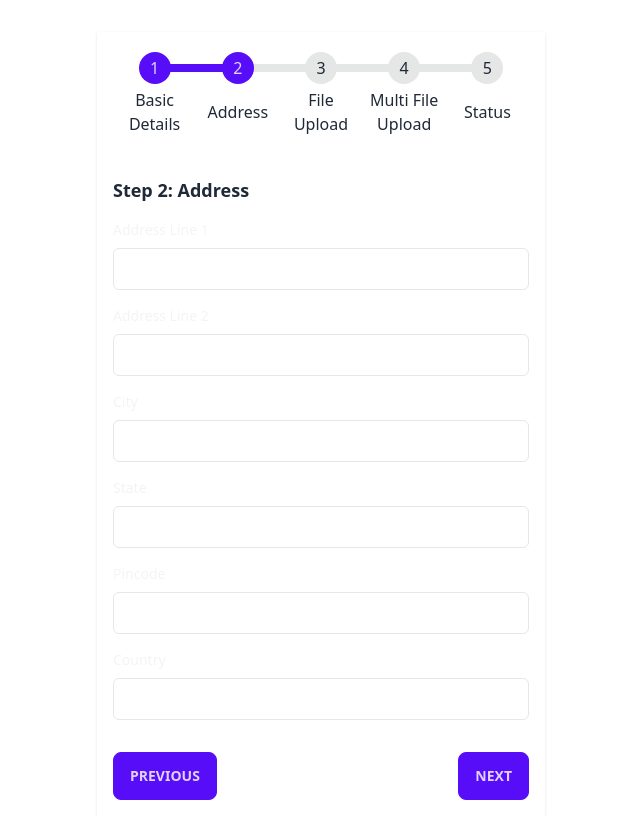
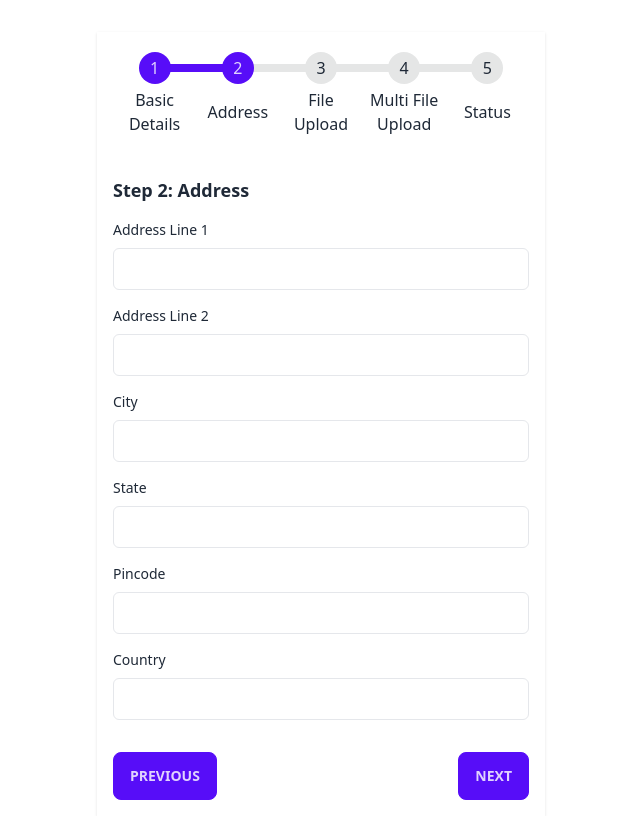
Before and after one commit to karar189/authTypescript, a React (Vite) app: page /form in a window 1280 px wide. Both pictures are taken after typing "Sample", "name@example.com", "5551234" into the empty fields and a click on the button "NEXT". Shown: the whole page, without its empty margins (319-959 px from the left). Built offline with nearby package versions, Linux system fonts and the light colour scheme; no server answers.

Commit message:
add: env management

```diff
--- a/package.json
+++ b/package.json
@@ -13,11 +13,14 @@
     "@react-google-maps/api": "^2.18.1",
     "@types/react-router-dom": "^5.3.3",
     "@vitejs/plugin-react-refresh": "^1.3.6",
+    "dotenv": "^16.3.1",
     "react": "^18.2.0",
     "react-dom": "^18.2.0",
-    "react-router-dom": "^6.13.0"
+    "react-router-dom": "^6.13.0",
+    "react-toastify": "^9.1.3"
   },
   "devDependencies": {
+    "@types/node": "^20.3.1",
     "@types/react": "^18.0.37",
     "@types/react-dom": "^18.0.11",
     "@typescript-eslint/eslint-plugin": "^5.59.0",
--- a/src/components/Form.tsx
+++ b/src/components/Form.tsx
@@ -1,4 +1,6 @@
 import React, { useEffect, useState } from "react";
+import { ToastContainer, toast } from "react-toastify";
+import "react-toastify/dist/ReactToastify.css";
 
 const MultiStepForm = () => {
   const [step, setStep] = useState(1);
@@ -13,7 +15,6 @@ const MultiStepForm = () => {
   const [country, setCountry] = useState("");
   const [file, setFile] = useState<File | null>(null);
   const [multiFiles, setMultiFiles] = useState<File[]>([]);
-  //   const [geolocationStatus, setGeolocationStatus] = useState("");
   const [isFormSubmitted, setIsFormSubmitted] = useState(false);
 
   const handleSubmit = (e: React.FormEvent<HTMLFormElement>) => {
@@ -70,21 +71,21 @@ const MultiStepForm = () => {
   const [geolocationStatus, setGeolocationStatus] = useState("");
   const [locationAddress, setLocationAddress] = useState("");
 
-  const getLocationAddress = (
-    latitude: number | google.maps.LatLng | google.maps.LatLngLiteral,
-    longitude: number | boolean | null | undefined
-  ) => {
-    const geocoder = new window.google.maps.Geocoder();
-    const latLng = new window.google.maps.LatLng(latitude, longitude);
+  // const getLocationAddress = (
+  //   latitude: number | google.maps.LatLng | google.maps.LatLngLiteral,
+  //   longitude: number | boolean | null | undefined
+  // ) => {
+  //   const geocoder = new window.google.maps.Geocoder();
+  //   const latLng = new window.google.maps.LatLng(latitude, longitude);
 
-    geocoder.geocode({ location: latLng }, (results, status) => {
-      if (status === window.google.maps.GeocoderStatus.OK) {
-        if (results) {
-          setLocationAddress(results[0].formatted_address);
-        }
-      }
-    });
-  };
+  //   geocoder.geocode({ location: latLng }, (results, status) => {
+  //     if (status === window.google.maps.GeocoderStatus.OK) {
+  //       if (results) {
+  //         setLocationAddress(results[0].formatted_address);
+  //       }
+  //     }
+  //   });
+  // };
 
   // Function to handle geolocation success
   const handleGeolocationSuccess = async (position: {
@@ -95,7 +96,9 @@ const MultiStepForm = () => {
 
     try {
       const response = await fetch(
-        `https://maps.googleapis.com/maps/api/geocode/json?latlng=${latitude},${longitude}&key=AIzaSyC7zvg4GcCd0EUescJBnU79y1-sN3qdfVI`
+        `https://maps.googleapis.com/maps/api/geocode/json?latlng=${latitude},${longitude}&key=${
+          import.meta.env.VITE_GOOGLE_MAPS_API_KEY
+        }`
       );
       const data = await response.json();
 
@@ -115,6 +118,8 @@ const MultiStepForm = () => {
   const handleGeolocationError = (error: { message: string }) => {
     setGeolocationStatus("Geolocation error: " + error.message);
   };
+
+  const handleMultipleFile = (e: React.ChangeEvent<HTMLInputElement>) => {};
 
   useEffect(() => {
     // Check if the browser supports Geolocation
@@ -164,7 +169,7 @@ const MultiStepForm = () => {
                 <div className="mb-4">
                   <label
                     htmlFor="name"
-                    className="block mb-2 text-sm font-medium text-gray-100"
+                    className="block mb-2 text-sm font-medium "
                   >
                     Name
                   </label>
@@ -180,7 +185,7 @@ const MultiStepForm = () => {
                 <div className="mb-4">
                   <label
                     htmlFor="email"
-                    className="block mb-2 text-sm font-medium text-gray-100"
+                    className="block mb-2 text-sm font-medium "
                   >
                     Email
                   </label>
@@ -196,7 +201,7 @@ const MultiStepForm = () => {
                 <div className="mb-4">
                   <label
                     htmlFor="phone"
-                    className="block mb-2 text-sm font-medium text-gray-100"
+                    className="block mb-2 text-sm font-medium "
                   >
                     Phone
                   </label>
@@ -218,7 +223,7 @@ const MultiStepForm = () => {
                 <div className="mb-4">
                   <label
                     htmlFor="addressLine1"
-                    className="block mb-2 text-sm font-medium text-gray-100"
+                    className="block mb-2 text-sm font-medium "
                   >
                     Address Line 1
                   </label>
@@ -234,7 +239,7 @@ const MultiStepForm = () => {
                 <div className="mb-4">
                   <label
                     htmlFor="addressLine2"
-                    className="block mb-2 text-sm font-medium text-gray-100"
+                    className="block mb-2 text-sm font-medium "
                   >
                     Address Line 2
                   </label>
@@ -250,7 +255,7 @@ const MultiStepForm = () => {
                 <div className="mb-4">
                   <label
                     htmlFor="city"
-                    className="block mb-2 text-sm font-medium text-gray-100"
+                    className="block mb-2 text-sm font-medium "
                   >
                     City
                   </label>
@@ -266,7 +271,7 @@ const MultiStepForm = () => {
                 <div className="mb-4">
                   <label
                     htmlFor="state"
-                    className="block mb-2 text-sm font-medium text-gray-100"
+                    className="block mb-2 text-sm font-medium "
                   >
                     State
                   </label>
@@ -282,7 +287,7 @@ const MultiStepForm = () => {
                 <div className="mb-4">
                   <label
                     htmlFor="pincode"
-                    className="block mb-2 text-sm font-medium text-gray-100"
+                    className="block mb-2 text-sm font-medium "
                   >
                     Pincode
                   </label>
@@ -298,7 +303,7 @@ const MultiStepForm = () => {
                 <div className="mb-4">
                   <label
                     htmlFor="country"
-                    className="block mb-2 text-sm font-medium text-gray-100"
+                    className="block mb-2 text-sm font-medium "
                   >
                     Country
                   </label>
@@ -320,7 +325,7 @@ const MultiStepForm = () => {
                 <div className="mb-4">
                   <label
                     htmlFor="file"
-                    className="block mb-2 text-sm font-medium text-gray-100"
+                    className="block mb-2 text-sm font-medium "
                   >
                     File (PNG or PDF)
                   </label>
@@ -334,11 +339,25 @@ const MultiStepForm = () => {
                         setFile(selectedFile);
                       } else {
                         setFile(null);
-                        alert("Please select a file of maximum size 1 MB.");
+                        toast("Please select a file of maximum size 1 MB.");
                       }
                     }}
                     required
                   />
+                  <ToastContainer
+                    position="top-right"
+                    autoClose={5000}
+                    hideProgressBar={false}
+                    newestOnTop={false}
+                    closeOnClick
+                    rtl={false}
+                    pauseOnFocusLoss
+                    draggable
+                    pauseOnHover
+                    theme="colored"
+                  />
+                  {/* Same as */}
+                  <ToastContainer />
                 </div>
               </>
             )}
```
Also changed, not shown: src/main.tsx (+8 -7 lines), 1 other file (tests, documents, lock files or other folders).
